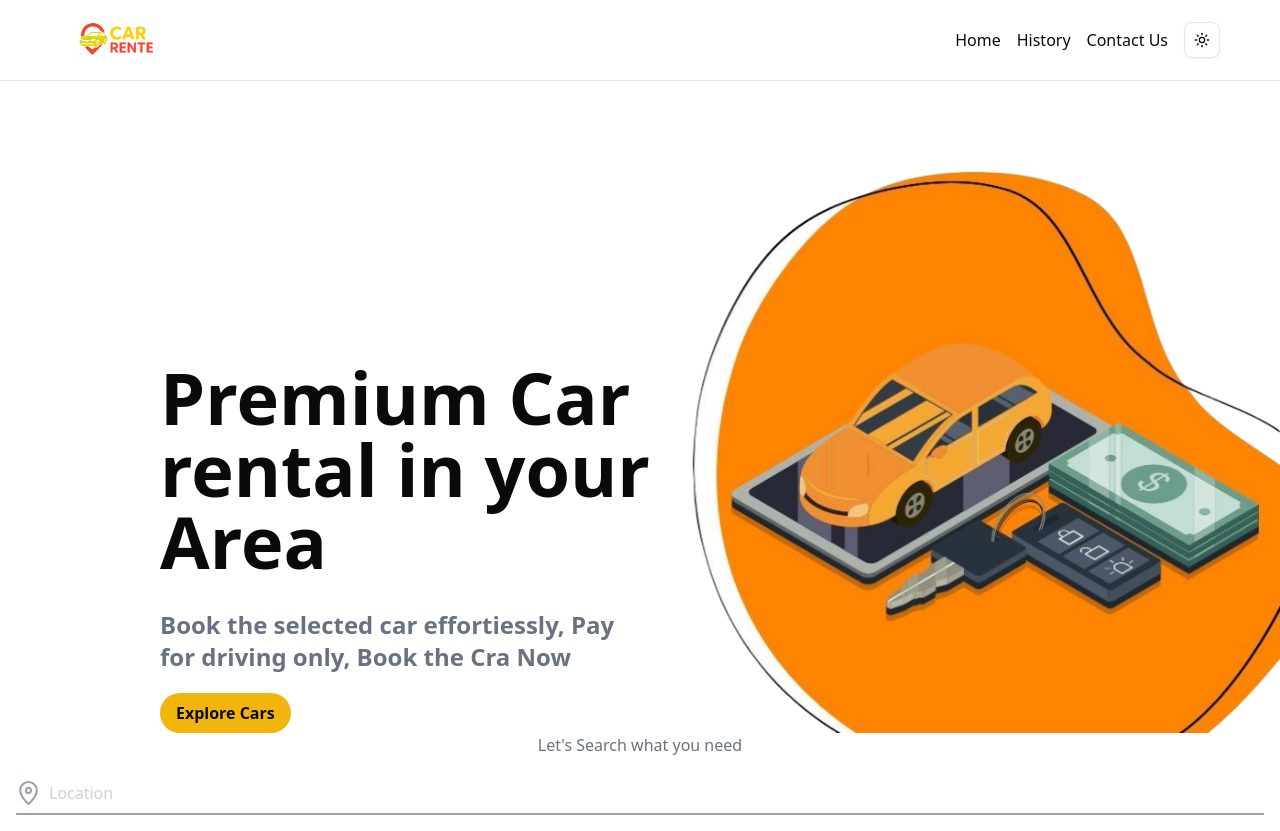
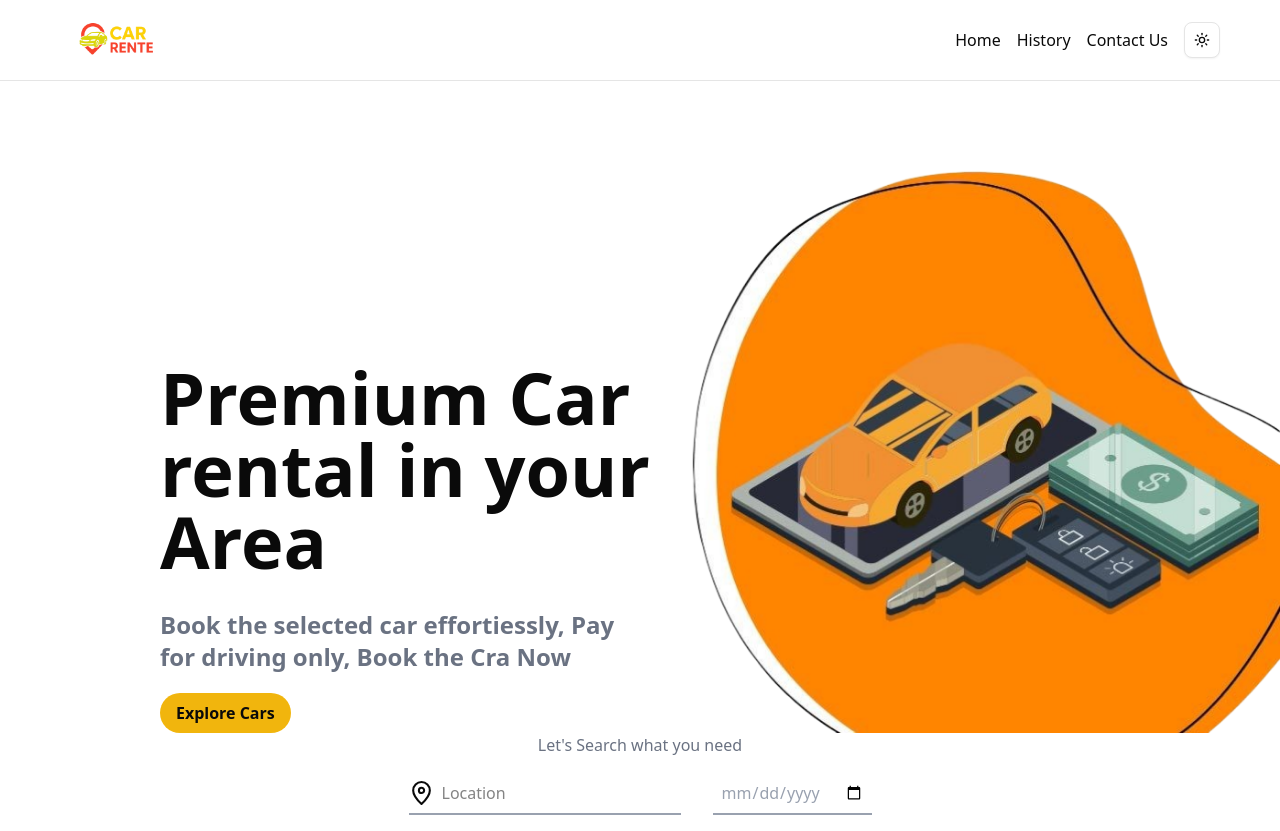
Before and after one commit to kirito666coder/car-rente-app, a Next.js app: page / in a window 1280 px wide. Built offline with nearby package versions, Linux system fonts and the light colour scheme.

Commit message:
fix: adjust layout and styling in Searchinput component

```diff
--- a/components/home/Searchinput.tsx
+++ b/components/home/Searchinput.tsx
@@ -2,9 +2,9 @@ export default function Searchinput() {
     return (
         <div>
             <h2 className="text-center text-gray-500">Let's Search what you need</h2>
-            <div>
+            <div className="flex justify-center items-center">
 
-                <div className="flex items-center text-gray-400 m-4 border-b-gray-400 border-b-2">
+                <div className="flex items-center  m-4 border-b-gray-400 border-b-2">
                     <svg xmlns="http://www.w3.org/2000/svg" fill="none" viewBox="0 0 24 24" stroke="currentColor" width="25" height="25">
                         <path strokeLinecap="round" strokeLinejoin="round" strokeWidth="2"
                             d="M12 11.5a2.5 2.5 0 100-5 2.5 2.5 0 000 5z" />
@@ -14,6 +14,10 @@ export default function Searchinput() {
 
                     <input type="text" placeholder="Location" className="p-2 outline-none " />
                 </div>
+
+                <div className="flex items-center text-gray-400 m-4 border-b-gray-400 border-b-2">
+                    <input type="date" placeholder="Location" className="p-2 outline-none " />
+                </div>
             </div>
         </div>
     );
```
